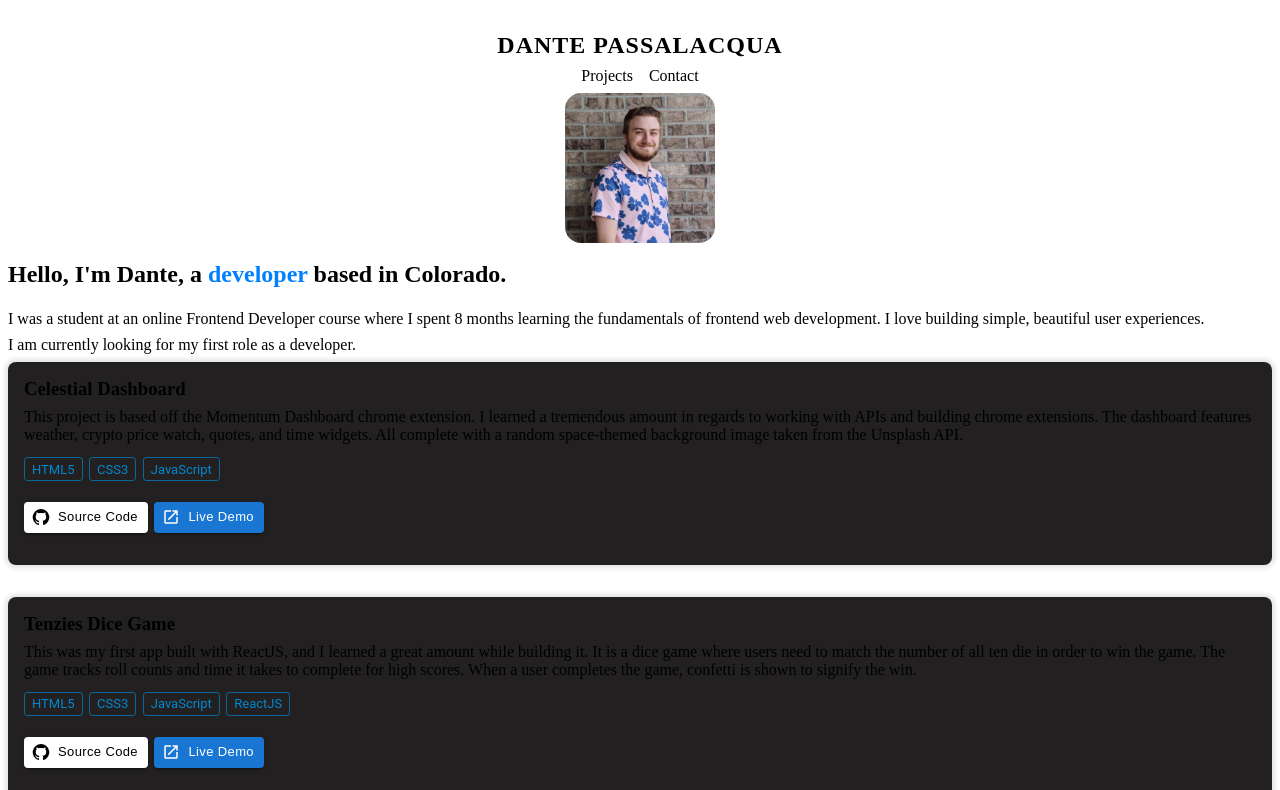
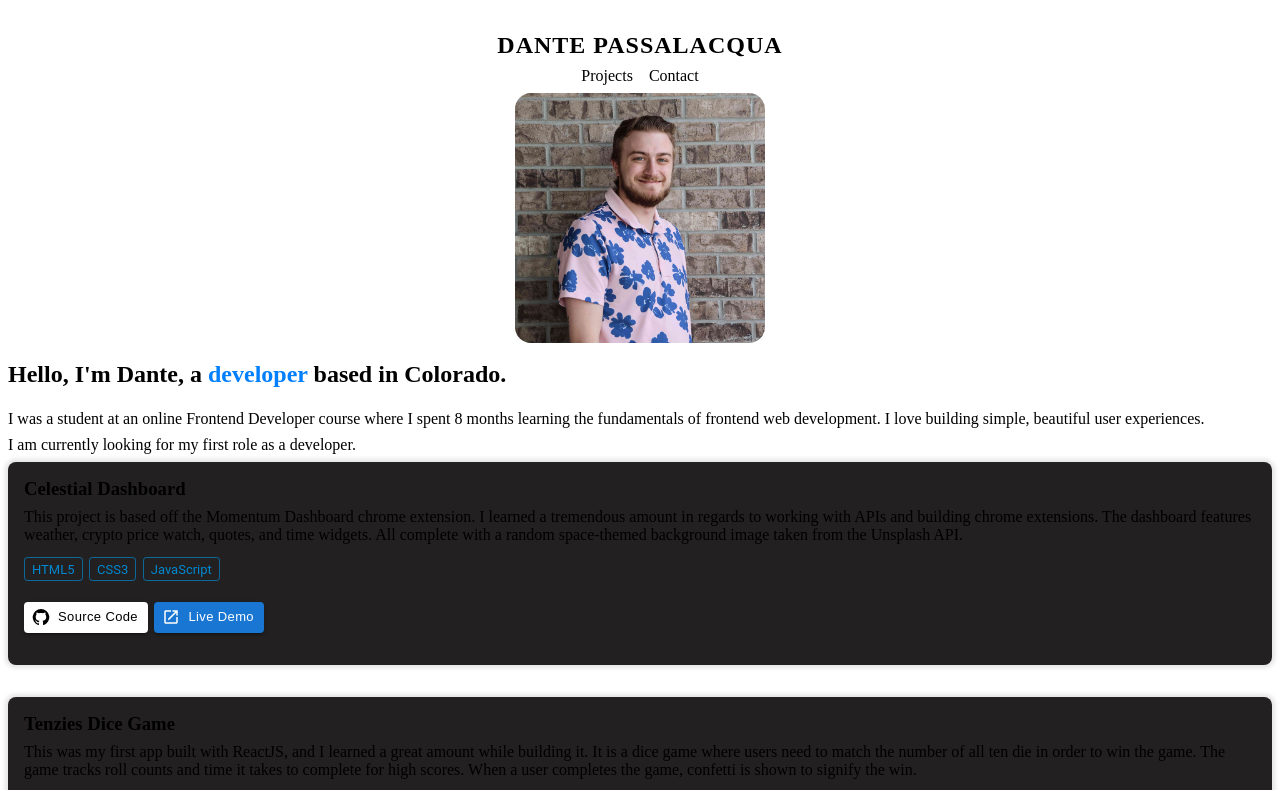
Before and after one commit to dpass47/portfolio, a React (Create React App) app: page / in a window 1280 px wide. Shown: the top 790 px of the page. Built offline with nearby package versions, Linux system fonts and the light colour scheme; the HTML template or start-up script is replaced by a standard one; a web font is replaced by a local one.

Commit message:
adjusted image sizing

```diff
--- a/src/styles/About.css
+++ b/src/styles/About.css
@@ -15,7 +15,7 @@
 
 img {
   display: block;
-	width: 150px;
+  width: 250px;
   align-self: center;
   margin-bottom: 1em;
   border-radius: 1em;
--- a/src/styles/About.scss
+++ b/src/styles/About.scss
@@ -16,9 +16,7 @@
 
 img {
 	display: block;
-	// width: 150px;
-	// height: 275px;
-	width: 150px;
+	width: 250px;
 	align-self: center;
 	margin-bottom: 1em;
 	border-radius: 1em;
```
Lines whose indentation alone changed are shown as unchanged.
